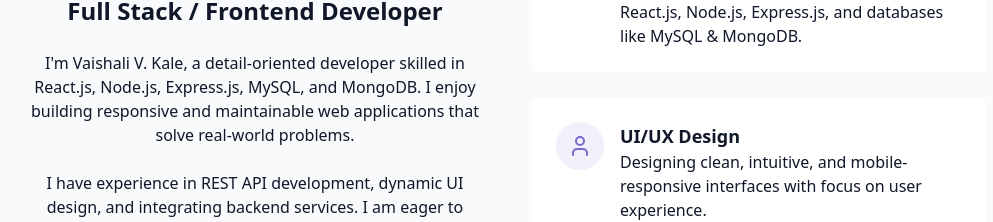
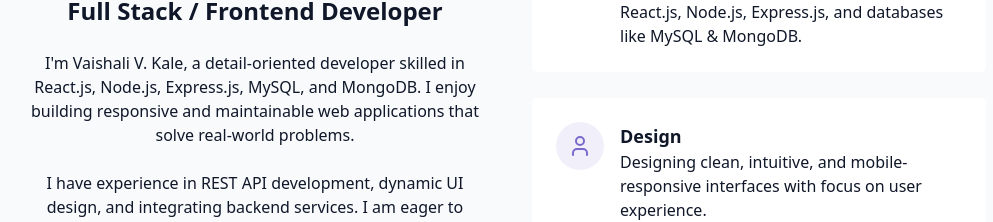
Before and after one commit to Vaishali-kale/portfolio, a React (Vite) app: page / in a window 1280 px wide. Shown: the part 1061-1283 px from the top of the page, without its empty margins (133-1126 px from the left). Built offline with nearby package versions, Linux system fonts and the light colour scheme.

Commit message:
Update heading from 'UI/UX Design' to 'Design'changes sikk

```diff
--- a/src/components/AboutSection.jsx
+++ b/src/components/AboutSection.jsx
@@ -64,7 +64,7 @@ export const AboutSection = () => {
                   <User className="h-6 w-6 text-primary" />
                 </div>
                 <div className="text-left">
-                  <h4 className="font-semibold text-lg">UI/UX Design</h4>
+                  <h4 className="font-semibold text-lg"> Design</h4>
                   <p className="text-muted-foreground">
                     Designing clean, intuitive, and mobile-responsive interfaces with focus on user experience.
                   </p>
```
